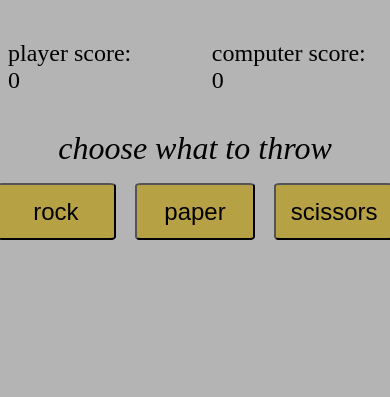
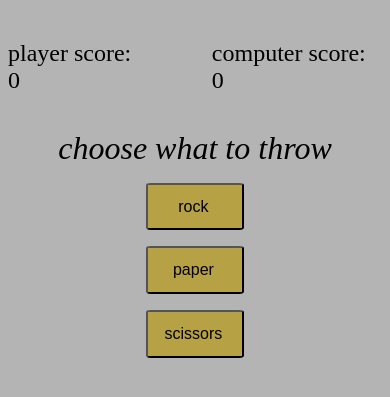
Before and after one commit to madukweopt/Rock-Paper-scissors, a plain HTML site: page index.html in a window 390 px wide. Shown: the part 443-840 px from the top of the page. Drawn offline with Linux system fonts and the light colour scheme.

Commit message:
Apply media query

```diff
--- a/style.css
+++ b/style.css
@@ -34,7 +34,7 @@ em {
 
 .button-container {
     display: flex;
-    gap: 1.2rem;
+    gap: 1rem;
     margin-top: 1em;
     margin-bottom: 3em;
 
@@ -42,12 +42,25 @@ em {
 
 #btn {
     padding: 0.8rem;
-    padding-right: 0.8rem;
-    font-size: 1.5rem;
-    width: 25vw;
-    min-width: 120px;
+    font-size: 1.4rem;
+    width: 21vw;
+    min-width: 5vw;
     background-color: rgb(182, 162, 69);
     border-radius: 5%;
+    padding-right: 1rem;
+
+}
+
+@media (max-width: 500px) {
+    .button-container{
+        display: flex;
+        flex-direction: column;
+
+    }
+    #btn {
+        font-size: 1rem;
+        width: 25vw;
+    }
 
 }
 
```
